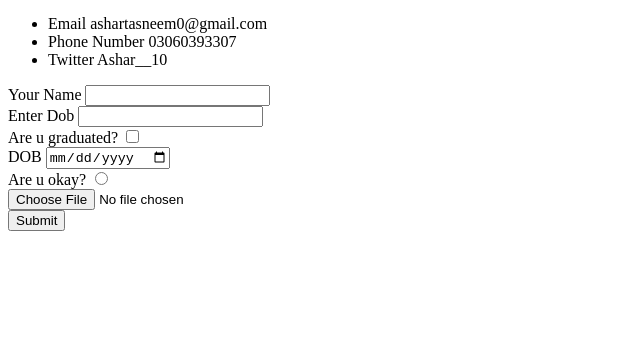
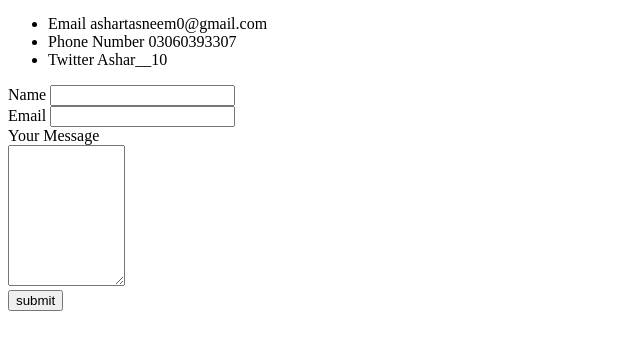
Before and after one commit to AsharTasneem/cv, a plain HTML site: page contact.html in a window 1280 px wide. Shown: the part 44-394 px from the top of the page, without its empty margins (0-640 px from the left). Drawn offline with Linux system fonts and the light colour scheme.

Commit message:
contact.html

```diff
--- a/contact.html
+++ b/contact.html
@@ -13,28 +13,18 @@
         <li>Phone Number 03060393307</li>
         <li>Twitter Ashar__10</li>
     </ul>
-    <form>
-        <label>Your Name</label>
-        <input type="text"> <br>
-        <label>Enter Dob</label>
-        <input type="datetime"><br>
-
-
-        <label>Are u graduated?
-        <input type="checkbox">
+    <form action="mailto:leome3307@gmail.com" method="post" enctype="text/plain">
+        <label>Name</label>
+        <input type="text" name="your name" value="">
         <br>
-        </label>
-        <label>DOB
-        <input type="date">
+        <label>Email</label>
+        <input type="email" name="your email" value="">
         <br>
-        </label>
-        <label>Are u okay?
-            <input type="radio" name="" id="">
+        <label>Your Message</label>
         <br>
-        </label>
-        <input type="file">
+        <textarea name="your message" id="" cols="12" rows="9"></textarea>
         <br>
-        <input type="submit">
+        <input type="submit" value="submit">
     </form>
 </body>
 </html>
```
